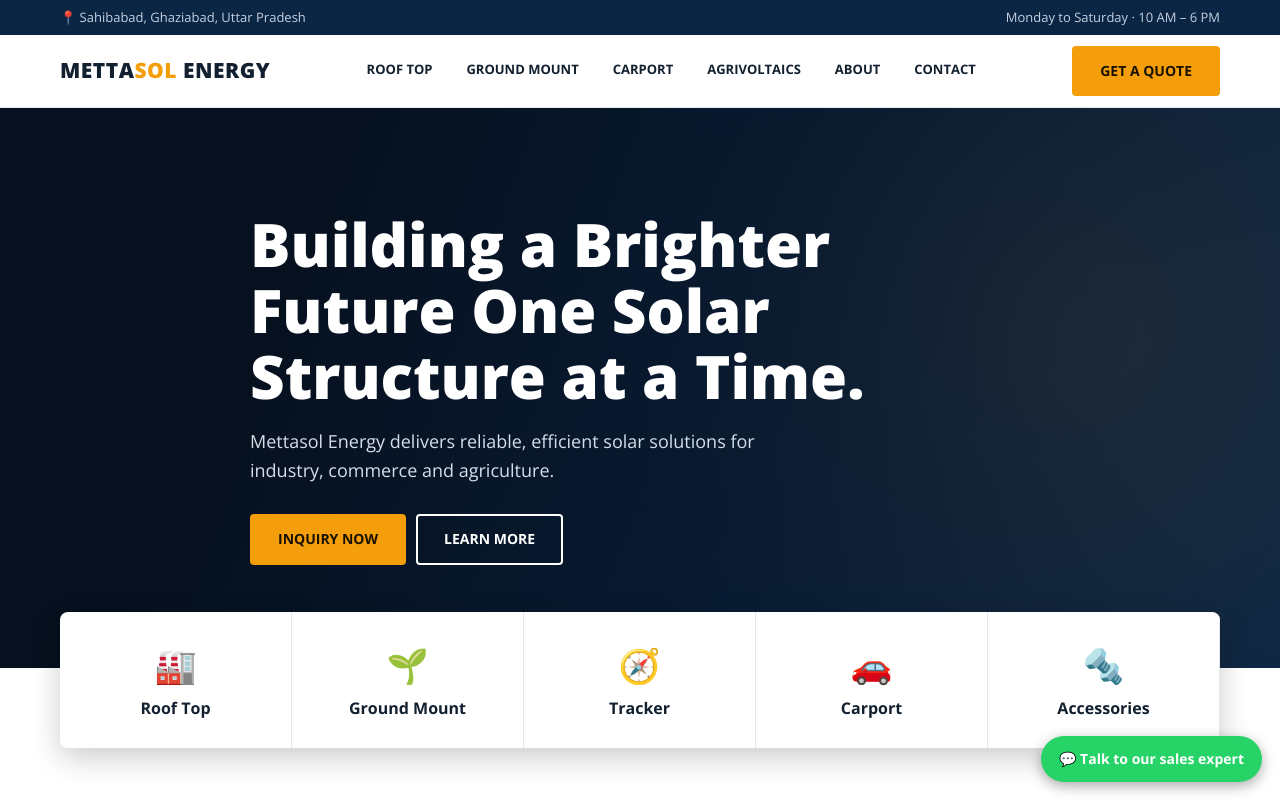
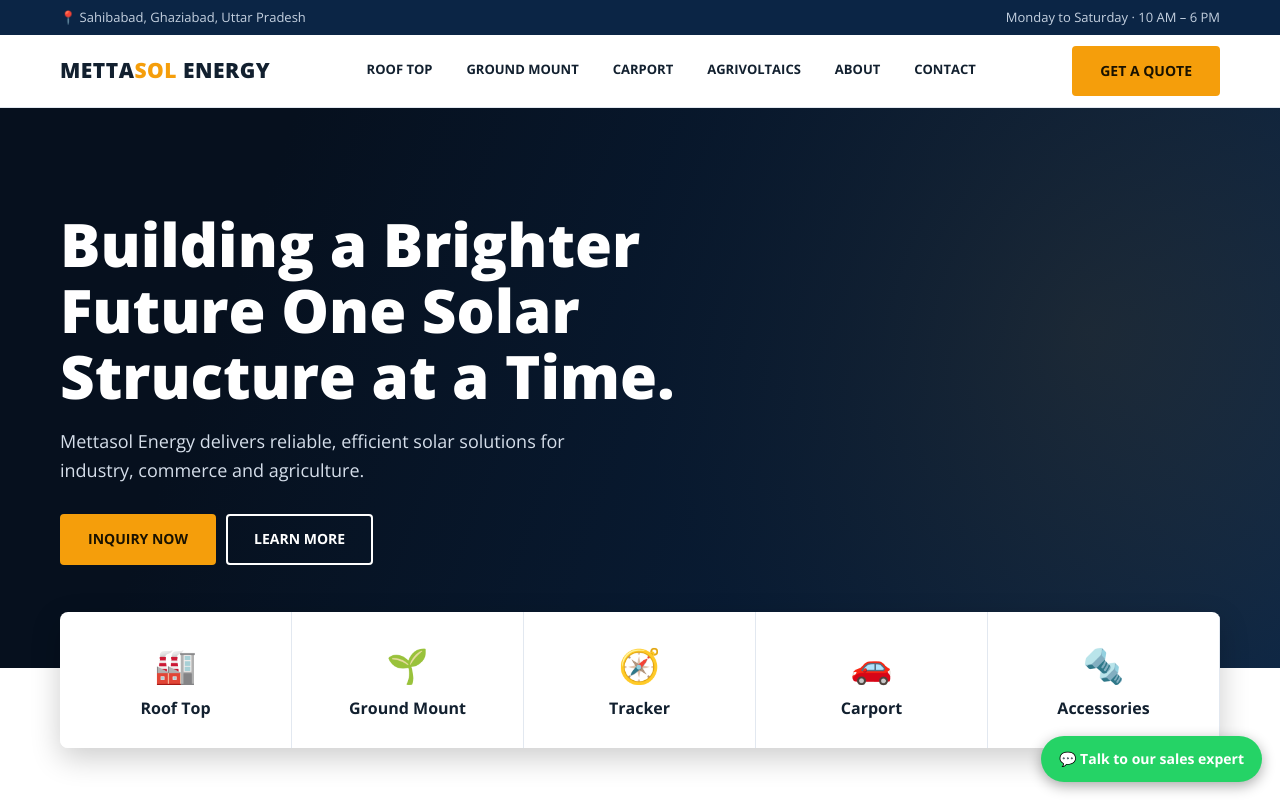
Before and after one commit to shivam9473/metasol, a plain HTML site: page index.html in a window 1280 px wide. Shown: the top 800 px of the page. Drawn offline with nearby package versions, Linux system fonts and the light colour scheme.

Commit message:
Fix horizontal alignment of hero slides with container grid

```diff
--- a/index.html
+++ b/index.html
@@ -9,7 +9,7 @@
 :root[data-theme="dark"]{--bg:#0d141c;--s:#15202c;--t:#e8eef5;--m:#9fb0c1;--b:#06101e;--l:#25354a}
 *{box-sizing:border-box}html{scroll-behavior:smooth;scroll-padding-top:80px}
 body{margin:0;background:var(--bg);color:var(--t);font-family:'Open Sans',system-ui,Arial,sans-serif;line-height:1.6}
-a{color:inherit;text-decoration:none}.w{max-width:1200px;margin:0 auto;padding:0 20px}
+a{color:inherit;text-decoration:none}.w{width:100%;max-width:1200px;margin:0 auto;padding:0 20px}
 .top{background:var(--b);color:#c5d1e0;font-size:13px;padding:7px 0}.top .w{display:flex;justify-content:space-between;gap:10px;flex-wrap:wrap}
 header{position:sticky;top:env(safe-area-inset-top,0px);z-index:40;background:var(--bg);border-bottom:1px solid var(--l)}
 .nav{display:flex;align-items:center;justify-content:space-between;height:72px}
@@ -26,9 +26,9 @@ li:hover>.mega{display:grid}
 .btn{display:inline-block;padding:12px 26px;border-radius:4px;font-weight:700;font-size:14px;text-transform:uppercase;background:var(--a);color:#1a1200;border:2px solid var(--a);cursor:pointer;font-family:inherit}
 .btn.g{background:transparent;color:#fff;border-color:#fff}.btn:hover{filter:brightness(1.08)}
 .burger{display:none;background:none;border:0;font-size:28px;color:var(--t);cursor:pointer}
-.hero{position:relative;color:#fff;overflow:hidden;min-height:560px;background:#0b2545}
-.sl{position:absolute;inset:0;opacity:0;transition:opacity .9s;display:flex;align-items:center}
-.sl.on{opacity:1;position:relative;min-height:560px}
+.hero{position:relative;color:#fff;overflow:hidden;min-height:560px;background:#0b2545;display:grid}
+.sl{grid-area:1/1;opacity:0;transition:opacity .9s ease-in-out;display:flex;align-items:center;pointer-events:none;z-index:1;width:100%;min-height:560px}
+.sl.on{opacity:1;pointer-events:auto;z-index:2}
 .s1{background:linear-gradient(110deg,#06101e 20%,#0b2545cc),radial-gradient(circle at 85% 40%,#f59e0b88,transparent 40%),#0b2545}
 .s2{background:linear-gradient(110deg,#06101e 20%,#0f3b2ecc),radial-gradient(circle at 85% 40%,#34d39966,transparent 40%),#0f3b2e}
 .s3{background:linear-gradient(110deg,#06101e 20%,#3a1d0acc),radial-gradient(circle at 85% 40%,#fb923c77,transparent 40%),#3a1d0a}
```
